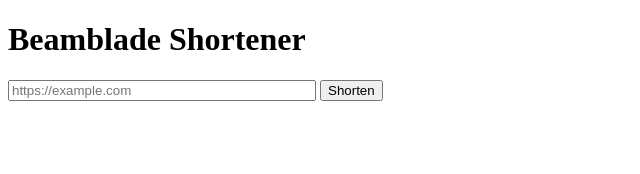
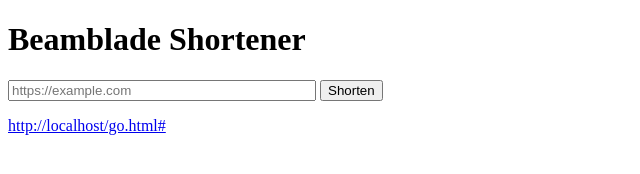
Before and after one commit to micupclipsroblox-spec/beamblade-url-shortener, a plain HTML site: page index.html in a window 1280 px wide. Both pictures are taken after a click on the button "Shorten". Shown: the whole page, without its empty margins (0-640 px from the left). Drawn offline with Linux system fonts and the light colour scheme.

Commit message:
Refactor shorten function to synchronous implementation
Refactor shorten function to remove async/await and simplify URL handling.

```diff
--- a/index.html
+++ b/index.html
@@ -9,24 +9,15 @@
 <p id="result"></p>
 
 <script>
-async function shorten() {
+function shorten() {
   const url = document.getElementById("url").value;
 
-  if (!url) {
-    alert("Paste a URL first");
-    return;
-  }
+  const encoded = btoa(url); // encode link safely
 
-  try {
-    const res = await fetch("/api/new?url=" + encodeURIComponent(url));
+  const short = `${window.location.origin}/go.html#${encoded}`;
 
-    const text = await res.text(); // safer than .json()
-
-    document.getElementById("result").innerHTML = text;
-  } catch (e) {
-    document.getElementById("result").innerText =
-      "Error calling API (check Vercel deployment)";
-  }
+  document.getElementById("result").innerHTML =
+    `<a href="${short}">${short}</a>`;
 }
 </script>
 </body>
```
